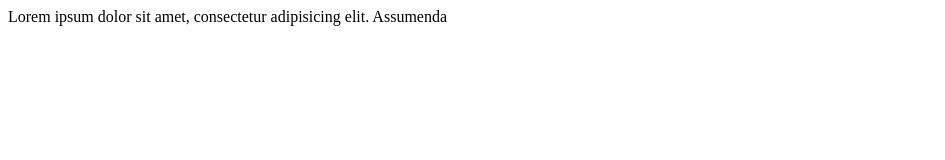
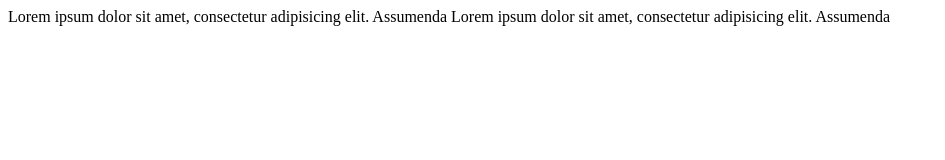
Before and after one commit to Cheikh-Kanteye/git_init, a plain HTML site: page index.html in a window 1280 px wide. Shown: the whole page, without its empty margins (0-945 px from the left). Drawn offline with Linux system fonts and the light colour scheme.

Commit message:
update index

```diff
--- a/index.html
+++ b/index.html
@@ -7,5 +7,6 @@
   </head>
   <body>
     Lorem ipsum dolor sit amet, consectetur adipisicing elit. Assumenda
+    Lorem ipsum dolor sit amet, consectetur adipisicing elit. Assumenda
   </body>
 </html>
```
